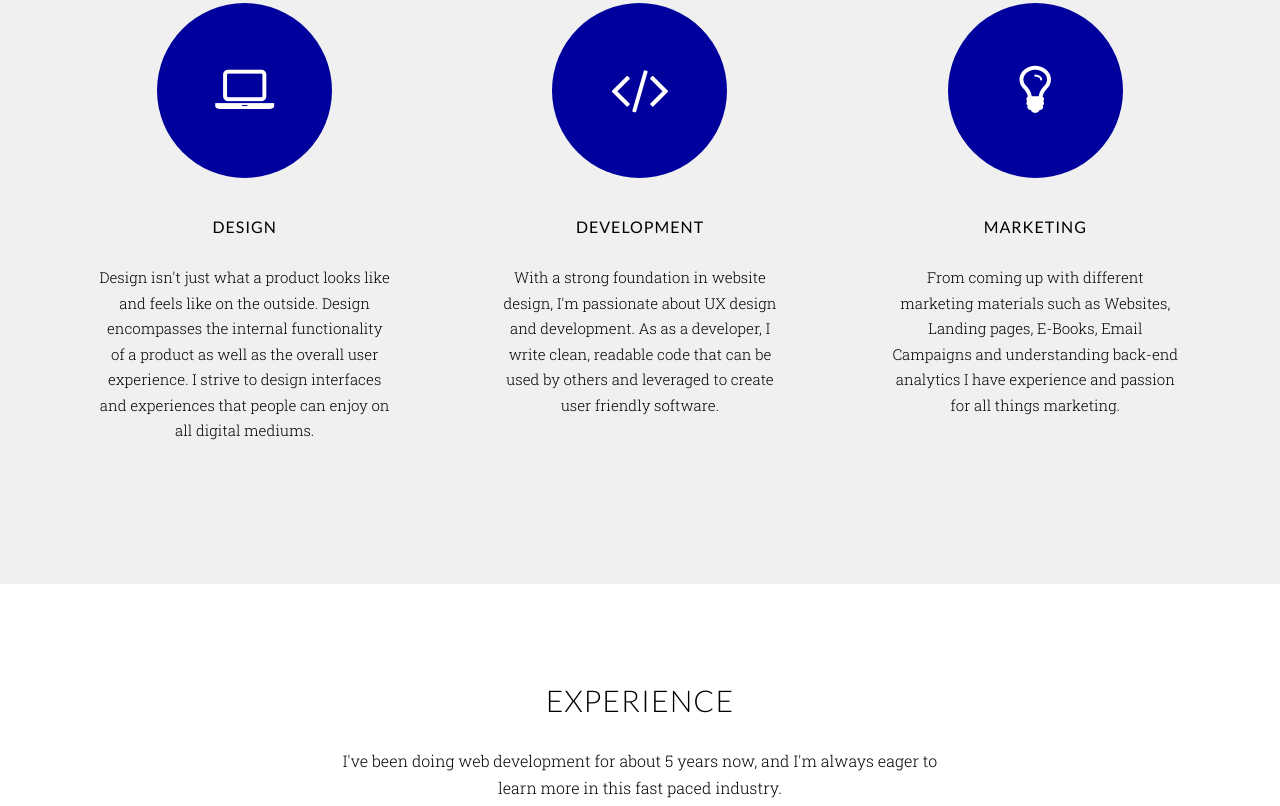
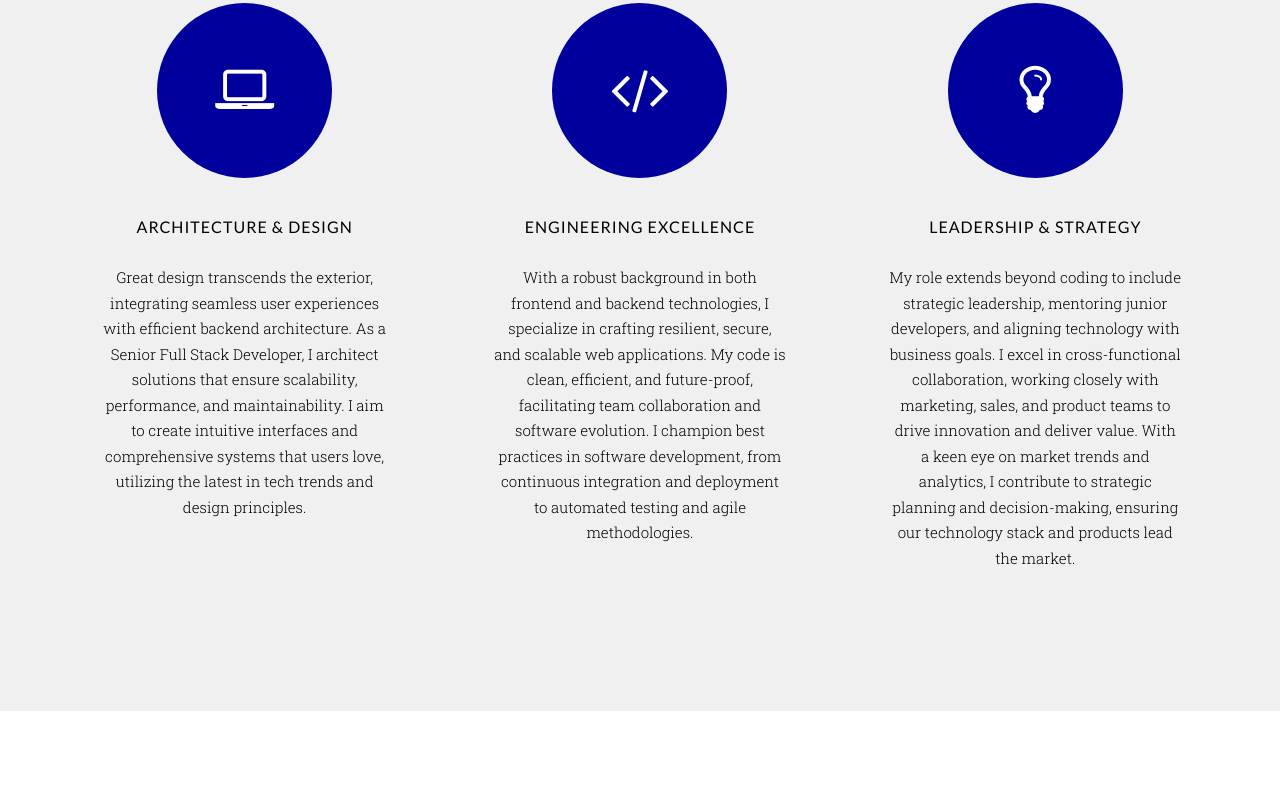
Before and after one commit to jesslynnmack/Portfolio2020, a plain HTML site: page index.html in a window 1280 px wide. Shown: the part 1994-2800 px from the top of the page. Drawn offline with nearby package versions, Linux system fonts and the light colour scheme.

Commit message:
updated 2024

```diff
--- a/index.html
+++ b/index.html
@@ -63,7 +63,7 @@
                 <div class="intro-content">
                     <h1 class="animated fadeInDown delay-05s">Hi, I'm Jessica</strong>
                     </h1>
-                    <p class="subtitle animated fadeInUp delay-05s">Frontend Developer &amp; UX Enthusiast</p>
+                    <p class="subtitle animated fadeInUp delay-05s">Full-stack Developer &amp; UX Enthusiast</p>
                     <a class="fa fa-angle-down page-scroll" href="#about"></a>
                 </div>
             </div>
@@ -77,7 +77,7 @@
                             <h2>A Little Bit About Me</h2>
                             <img src="img/jessica_mccormack.jpg" id="prof-pic" />
                             <p>
-                                Hi! My name is Jessica and I'm a web developer with a passion for frontend development
+                                Hi! My name is Jessica and I'm a full-stack developer with a passion for development
                                 and design. My goal is to always build products that provide pixel-perfect, performant
                                 experiences.
 
@@ -88,7 +88,7 @@
                                 <br/><br>I freelanced for <a
                                     href="#" target="_blank">Motus Creative Group</a> and gained experience working directly with clients and leading project planning and execution.
                                 <br/><br>I currently work at <a
-                                    href="#" target="_blank">Summit Education</a> where I am the Lead Frontend Developer. I collaborate with many different teams from marketing to customer service to troubleshoot and problems as they arrive and implement any new ideas and solutions.
+                                    href="#" target="_blank">Summit Education</a> where I am the Lead Full-stack Developer. I collaborate with many different teams from marketing to customer service to troubleshoot and problems as they arrive and implement any new ideas and solutions.
                                 <br>
                                 <br> When I'm not on the computer, I enjoy being outdoors, live music, and petting dogs.
                             </p>
@@ -100,7 +100,7 @@
                             <!-- <h4>Self Proclamations:</h4> -->
                             <div class="tldr-proc">
                                 <div class="tldr-icon" id="tldr-keyboard"><i class="fa fa-keyboard-o"></i></div>
-                                <h5>Web Developer</h5>
+                                <h5>Full-stack Developer</h5>
                             </div>
                             <div class="tldr-proc">
                                 <div class="tldr-icon"><i class="fa fa-pencil"></i></div>
@@ -114,6 +114,8 @@
                             </div>
                         </div>
                     </div>
+                </div>
+            </div>
         </section>
         <!-- /Section: About -->
         <!-- Section: Services (Passions) -->
@@ -125,27 +127,18 @@
                         <div class="spacer-10"></div>
                         <div class="col-md-4 wp2">
                             <div class="icon"><i class="fa fa-laptop"></i></div>
-                            <h3>Design</h3>
-                            <p>Design isn't just what a product looks like and feels like on the outside. Design
-                                encompasses the internal functionality of a product as well as the overall user
-                                experience. I strive to design interfaces and experiences that people can enjoy on all
-                                digital mediums.
-                            </p>
+                            <h3>Architecture & Design</h3>
+                            <p>Great design transcends the exterior, integrating seamless user experiences with efficient backend architecture. As a Senior Full Stack Developer, I architect solutions that ensure scalability, performance, and maintainability. I aim to create intuitive interfaces and comprehensive systems that users love, utilizing the latest in tech trends and design principles.</p>
                         </div>
                         <div class="col-md-4 wp2 delay-025s">
                             <div class="icon"><i class="fa fa-code"></i></div>
-                            <h3>Development</h3>
-                            <p>With a strong foundation in website design, I'm passionate about UX design and
-                                development. As as a developer, I write clean,
-                                readable code that can be used by others and leveraged to create user friendly software.
-                            </p>
+                            <h3>Engineering Excellence</h3>
+                            <p>With a robust background in both frontend and backend technologies, I specialize in crafting resilient, secure, and scalable web applications. My code is clean, efficient, and future-proof, facilitating team collaboration and software evolution. I champion best practices in software development, from continuous integration and deployment to automated testing and agile methodologies.</p>
                         </div>
                         <div class="col-md-4 wp2 delay-05s">
                             <div class="icon"><i class="fa fa-lightbulb-o"></i></div>
-                            <h3>Marketing</h3>
-                            <p>From coming up with different marketing materials such as Websites, Landing pages,
-                                E-Books, Email Campaigns and understanding back-end analytics I have experience and
-                                passion for all things marketing.</p>
+                            <h3>Leadership & Strategy</h3>
+                            <p>My role extends beyond coding to include strategic leadership, mentoring junior developers, and aligning technology with business goals. I excel in cross-functional collaboration, working closely with marketing, sales, and product teams to drive innovation and deliver value. With a keen eye on market trends and analytics, I contribute to strategic planning and decision-making, ensuring our technology stack and products lead the market.</p>
                         </div>
                     </div>
                 </div>
@@ -158,7 +151,7 @@
                     <div class="col-md-12">
                         <div class="col-md-10 col-md-offset-1 text-center wp3">
                             <h2>Experience</h2>
-                            <p>I've been doing web development for about 5 years now, and I'm always eager to learn more
+                            <p>I've been doing web development for about 6 years now, and I'm always eager to learn more
                                 in this fast paced industry.</p>
                         </div>
                         <!-- <div class="col-md-8 col-xs-8 skills">
@@ -280,7 +273,7 @@
                             <div class="col-md-12">
                                 <h2>Check out my résumé!</h2>
                                 <div id="resume-button">
-                                    <a class="resume-btn wp4" href="Resume2022.pdf" target="_blank">Grab A Copy</a>
+                                    <a class="resume-btn wp4" href="Resume20224.pdf" target="_blank">Grab A Copy</a>
                                 </div>
                             </div>
                         </div>
```
Also changed, not shown: 1 other file.
